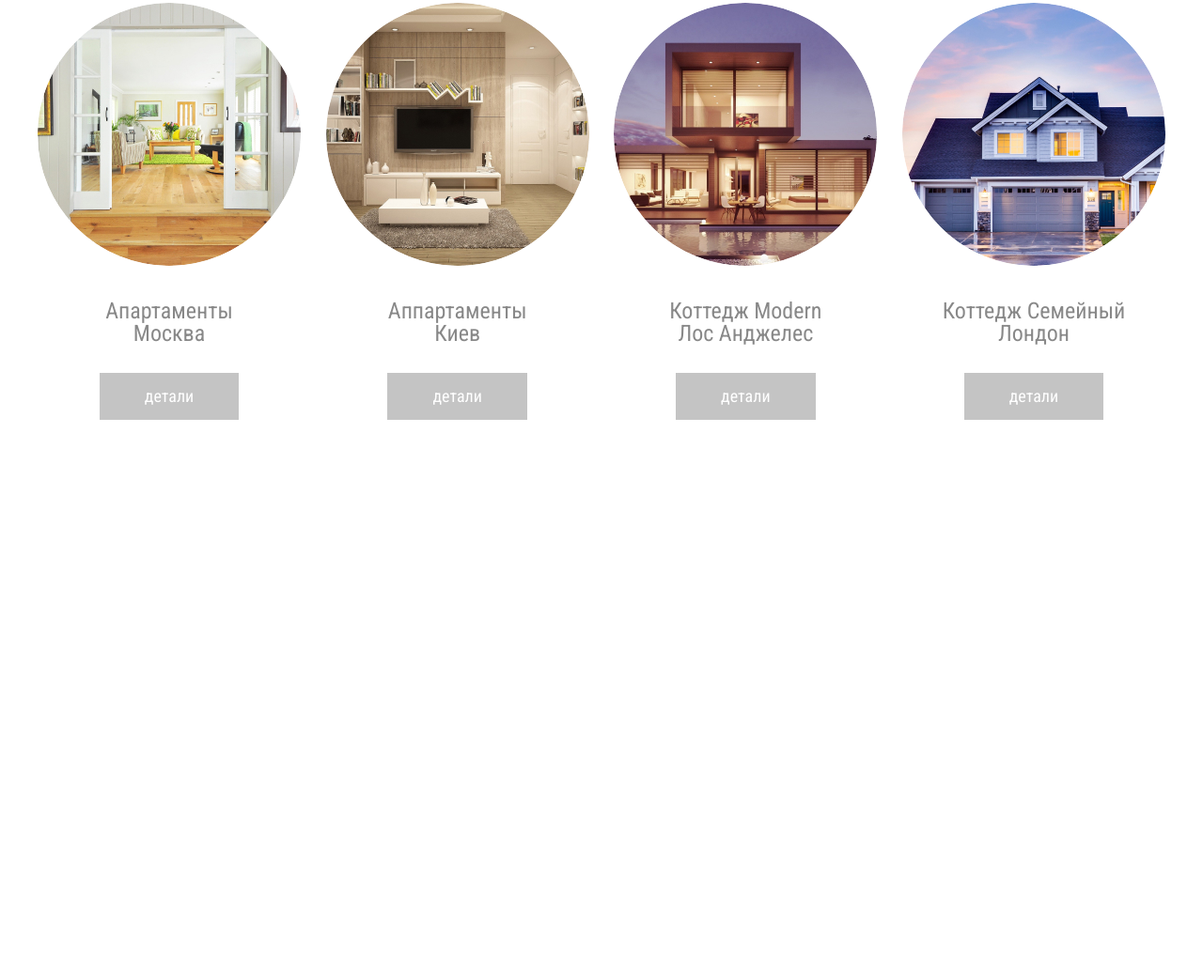
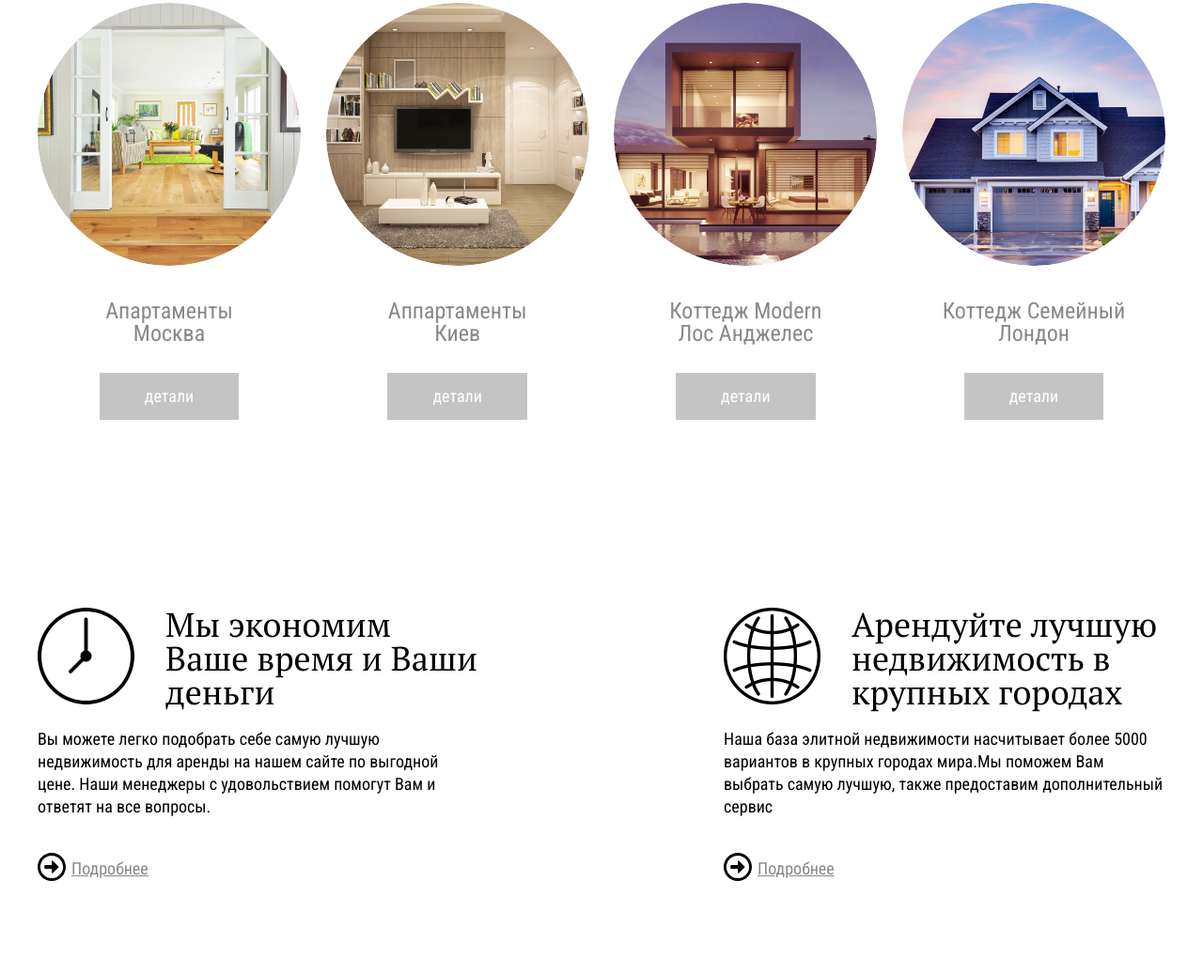
Before and after one commit to shock-dev/to2rent, a website: page app/index.html in a window 1280 px wide. Shown: the part 1404-2441 px from the top of the page at 94% size. Before the commit the page ends 1951 px from the top, so only its background shows below. Drawn offline with nearby package versions, Linux system fonts and the light colour scheme.

Commit message:
#Added: Reason section

```diff
--- a/app/index.html
+++ b/app/index.html
@@ -81,6 +81,34 @@
     </div>
   </section>
 
+  <section class="reason">
+    <div class="container">
+      <div class="reason__inner">
+        <div class="reason__item">
+          <h4 class="reason__item-title reason__item-title--icon-1">
+            Мы экономим
+            Ваше время и Ваши
+            деньги
+          </h4>
+          <p class="reason__item-text">
+            Вы можете легко подобрать себе самую лучшую недвижимость для аренды на нашем сайте по выгодной цене. Наши менеджеры с удовольствием помогут Вам и ответят на все вопросы.
+          </p>
+          <a class="reason__item-link" href="#">Подробнее</a>
+        </div>
+
+        <div class="reason__item">
+          <h4 class="reason__item-title reason__item-title--icon-2">
+            Арендуйте лучшую недвижимость в крупных городах
+          </h4>
+          <p class="reason__item-text">
+            Наша база элитной недвижимости насчитывает более 5000 вариантов в крупных городах мира.Мы поможем Вам выбрать самую лучшую, также предоставим дополнительный сервис
+          </p>
+          <a class="reason__item-link" href="#">Подробнее</a>
+        </div>
+      </div>
+    </div>
+  </section>
+
   <script src="https://ajax.googleapis.com/ajax/libs/jquery/3.4.1/jquery.min.js"></script>
   <script src="js/libs.min.js"></script>
   <script src="js/main.js"></script>
--- a/app/scss/style.scss
+++ b/app/scss/style.scss
@@ -179,6 +179,71 @@
   }
 }
 
+.reason {
+  padding: 100px 0;
+
+  &__inner {
+    display: flex;
+    justify-content: space-between;
+  }
+
+  &__item {
+    width: 470px;
+  }
+
+  &__item-title {
+    font-weight: normal;
+    font-size: 36px;
+    line-height: 36px;
+    color: #000000;
+    margin-bottom: 20px;
+    padding-left: 136px;
+    font-family: PT Serif;
+    position: relative;
+
+    &:before {
+      content: '';
+      position: absolute;
+      top: 0;
+      left: 0;
+      width: 103px;
+      height: 103px;
+    }
+  }
+
+  &__item-title--icon-1:before {
+    background-image: url('../img/time.png');
+  }
+
+  &__item-title--icon-2:before {
+    background-image: url('../img/world.png');
+  }
+
+  &__item-text {
+    margin-bottom: 42px;
+  }
+
+  &__item-link {
+    text-decoration: underline;
+    font-size: 18px;
+    line-height: 24px;
+    text-decoratione: underline;
+    color: #888888;
+    padding-left: 36px;
+    position: relative;
+
+    &:before {
+      content: '';
+      position: absolute;
+      left: 0;
+      top: -5px;
+      background-image: url('../img/arrow-black.svg');
+      width: 30px;
+      height: 30px;
+    }
+  }
+}
+
 
 
 @import "media";
```
Also changed, not shown: app/css/style.min.css, app/img/arrow-black.svg (added), app/img/arrow-white.svg (added), app/img/time.png (added), app/img/world.png (added).
